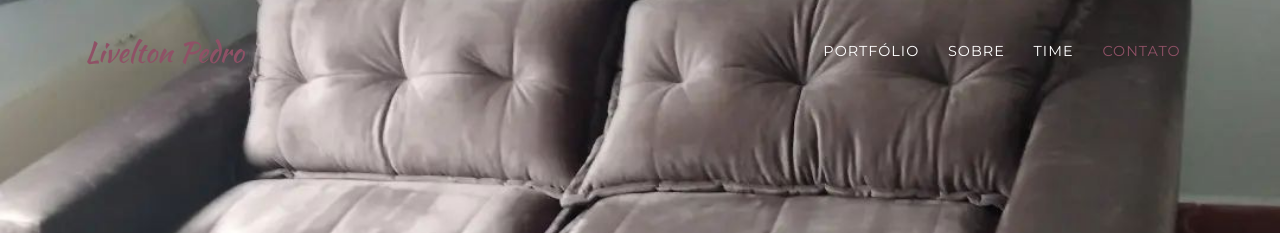
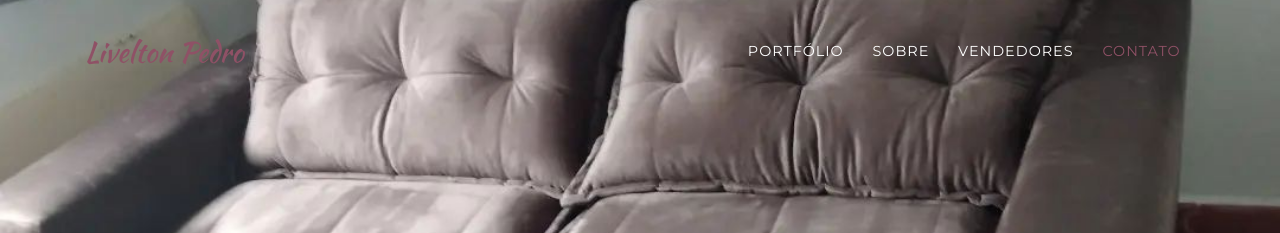
Before and after one commit to igorlamoia/livelton-site, a Jekyll site: the page built from index.md, in a window 1280 px wide. Shown: the top 233 px of the page. Built offline with Jekyll 4.4.1, drawn with Linux system fonts in a browser that asks for light colours; some web fonts are replaced.

Commit message:
time para vendedores

```diff
--- a/_data/navigation.yml
+++ b/_data/navigation.yml
@@ -19,7 +19,7 @@ en: &DEFAULT_EN
       section: about
     # - title: 'Linha do Tempo'
     #   section: timeline
-    - title: 'Time'
+    - title: 'Vendedores'
       section: team
     - title: 'Contato'
       section: contact
```
